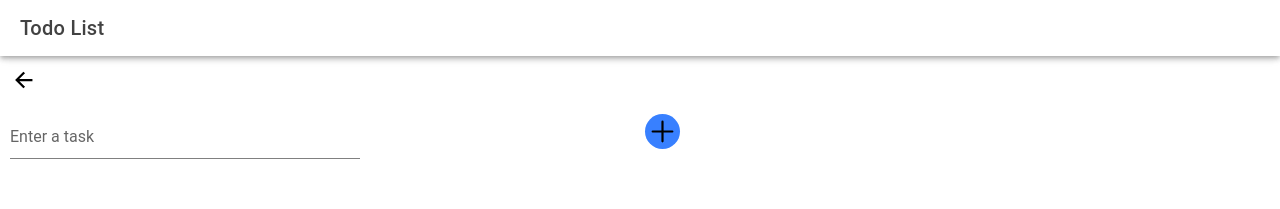
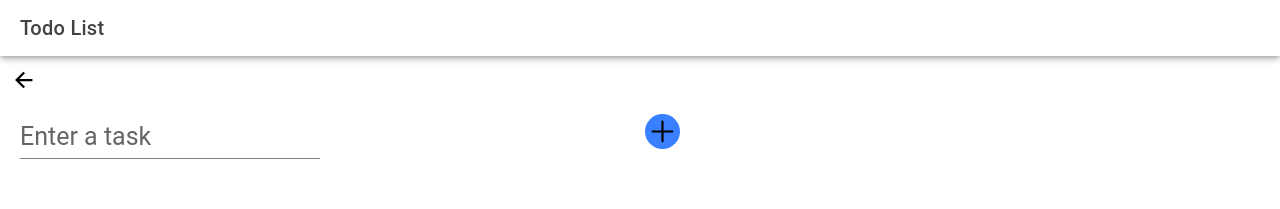
Before and after one commit to RyanPCepada/ion-t-cepada, a React (Vite) app: page /todolist in a window 1280 px wide. Shown: the top 209 px of the page. Built offline with nearby package versions, Linux system fonts and the light colour scheme.

Commit message:
improvising todolist

```diff
--- a/src/pages/Todolist.tsx
+++ b/src/pages/Todolist.tsx
@@ -65,8 +65,10 @@ const TodoList: React.FC = () => {
               value={newTodoText}
               onIonChange={(e: any) => setNewTodoText(e.target.value)}
               style={{
-                  width: '350px',
-                  borderBottom: '1px solid gray' // Add white line below the input field
+                fontSize: '25px',
+                width: '300px',
+                marginLeft: '10px',
+                borderBottom: '1px solid gray' // Add white line below the input field
               }}
             />
 
```
